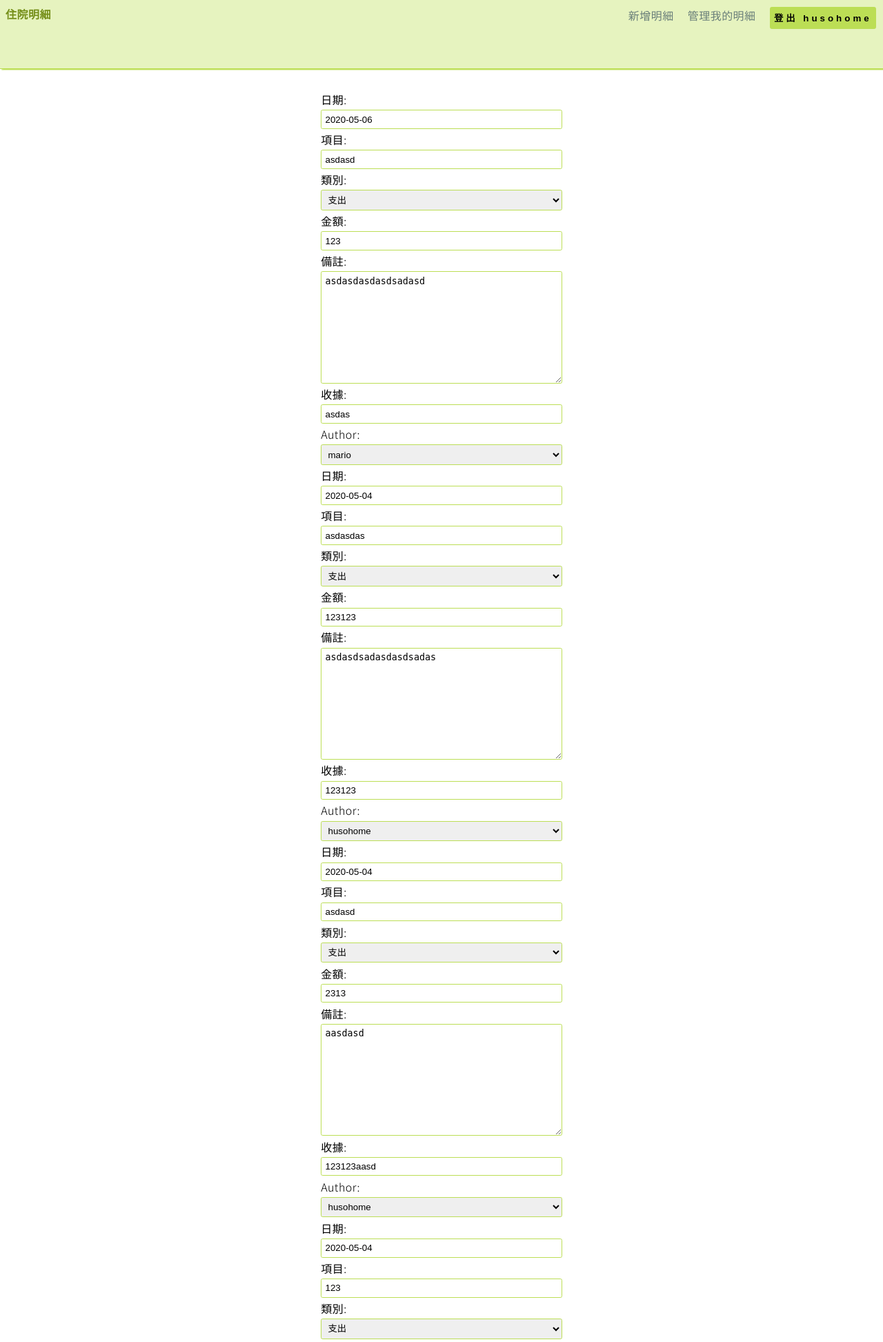
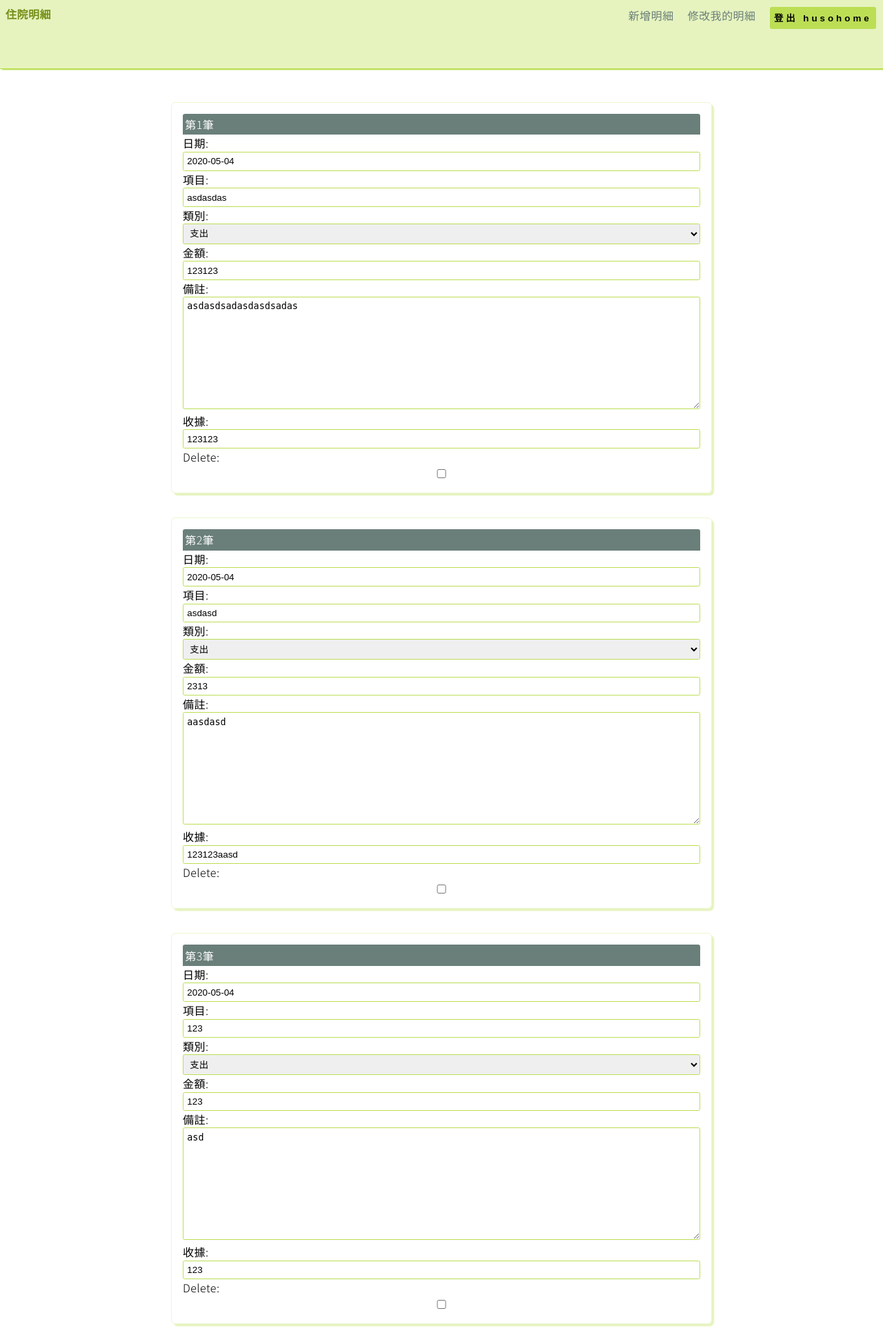
Before and after one commit to husohome/django-family-accounting, a Django app: page /accounting_entry/manage in a window 1280 px wide. Shown: the top 1945 px of the page at 69% size. Run offline with Django 3.2, Linux system fonts and the light colour scheme; a user stored in the database is signed in; data comes from the database, SQL or seed files in the repository; both versions use the stored data as it was after the commit.

Commit message:
can now edit all entries or just one

```diff
--- a/accounting_entry/forms.py
+++ b/accounting_entry/forms.py
@@ -1,4 +1,4 @@
-from django.forms import ModelForm, RadioSelect, modelformset_factory
+from django.forms import ModelForm, RadioSelect
 from .models import Entry
 
 def generate_choices():
@@ -15,9 +15,6 @@ class EntryForm(ModelForm):
         }
         localized_fields = ('pub_date',)
 
-
-EntryFormSet = modelformset_factory(Entry, fields='__all__', extra = 0)
-
 #class ItemForm(ModelForm):
 #    class Meta:
 #        model = Item
--- a/accounting_entry/static/accounting_entry/style.css
+++ b/accounting_entry/static/accounting_entry/style.css
@@ -78,7 +78,7 @@ nav ul {
     justify-content: space-evenly;
 }
 
-nav li, .card li {
+nav li, .card li, .manage-card li {
     display: block;
     list-style: none;
     padding: 10px;
@@ -102,23 +102,27 @@ nav li a {
     grid-area: main_container;
     display: flex;
     flex-wrap: wrap;
-    justify-content: space-evenly;
+    justify-content: space-around;
     grid-gap: 1.5em;
     padding: 2em;
 }
 
-.card {
+.card, .manage-card {
     box-shadow: .2em .2em .1em #e6f3bf;
     border: 1px solid #6a7f7a;
     padding: 0;
-    width: 10em;
 }
 
-.card ul, .detail ul {
+.card {
+    width: 10em;
+    overflow-wrap: break-word;
+}
+
+.card ul, .manage-card ul {
     display: block;
 }
 
-.card .tag, .detail .tag {
+.card .tag, .manage-card .tag {
     padding: .2em;
     border: 1px solid #6a7f7a;
     color: #6a7f7a;
@@ -126,13 +130,25 @@ nav li a {
     font-size: .7em;
 }
 
-.card .accentuated_tag, .detail .accentuated_tag {
+.accentuated_tag {
     background-color: #6a7f7a;
     color: white;
     max-width: 100%;
     border-radius: 0 0 .4em 0;
     padding: .2em;
     margin: 0;
+}
+
+.manage-card {
+    max-width: 49em;
+    margin: 1em auto;
+    border: 1px solid #ecf6d0;
+    padding: 1em;
+    border-radius: .4em;
+}
+
+.manage-card .accentuated_tag {
+    border-radius: .2em .2em 0 0;
 }
 
 form {
@@ -160,9 +176,6 @@ table, thead, th, tr, td {
     border-collapse: collapse;
     padding: 1px;
     border: 1px solid #ccc;
-    border-top: 0;
-    border-right: 0;
-    border-left: 0;
     margin: 0 auto;
 }
 
--- a/accounting_entry/templates/accounting_entry/detail.html
+++ b/accounting_entry/templates/accounting_entry/detail.html
@@ -2,11 +2,11 @@
 {% block title %} 明細 -- {{entry.item}} {% endblock title %}
 {% if error_message %} <p> <strong> {{error_message}} </strong> </p>  {% endif %}
 {% block content %}
-<div class = 'detail'>
+<div class = 'manage-card'>
     {% if entry.entry_type == 'out' %}
-    <span class = 'accentuated_tag'>支出: author</span>
+    <span class = 'accentuated_tag'>支出: {{ entry.author }}</span>
     {% else %}
-    <span class = 'accentuated_tag'>收入: author</span>
+    <span class = 'accentuated_tag'>收入: {{ entry.author }}</span>
     {% endif %}
     <ul>
         <li><span class = 'tag'>日期</span>
--- a/accounting_entry/templates/accounting_entry/manage_entries.html
+++ b/accounting_entry/templates/accounting_entry/manage_entries.html
@@ -1,10 +1,25 @@
 {% extends "base.html" %}
 {% block title %} 新增支出/收入明細 {% endblock title %}
 {% block content %}
-<form action='{% url "accounting_entry:manage" %}' method="post"  enctype="multipart/form-data">
+{% if f_len %}
+<form action='{% url "accounting_entry:manage" %}' method="POST">
     {% csrf_token %}
-    {{f}}
-    <input type="submit" value="確認後送出">
+    <input type = "hidden" name = "form-TOTAL_FORMS" value = "{{ f|length }}">
+    <input type = "hidden" name = "form-INITIAL_FORMS" value = "{{ f|length }}">
+    <input type = "hidden" name = "form-MAX_NUM_FORMS" value = "{{ f|length }}">
+    {% for form in f %}
+        <div class = 'manage-card'>
+            {% if edit_mode %}
+            <p  class="accentuated_tag"> 修改明細 </p>
+            {% else %}
+            <p  class="accentuated_tag"> 第{{ forloop.counter }}筆 </p>
+            {% endif %}
+            {{ form }}
+        </div>
+    {% endfor %}
+    <input type="submit" value="確認修改後送出">
 </form>
-
+{% else %}
+<p> 目前沒有你所po的明細，按此<a href="{% url 'accounting_entry:add' %}">新增明細</a>。</p>
+{% endif %}
 {% endblock content %}
--- a/accounting_entry/urls.py
+++ b/accounting_entry/urls.py
@@ -6,6 +6,7 @@ app_name = 'accounting_entry'
 urlpatterns = [
     path('', views.summary_page, name="homepage"),
     path('<int:entry_id>/', views.detail, name="detail"),
+    path('edit/<int:entry_id>', views.edit_entry, name="edit"),
     path('create', views.add_entry, name="add"),
     path('manage', views.manage_entries, name="manage")
 ]
--- a/accounting_entry/views.py
+++ b/accounting_entry/views.py
@@ -1,7 +1,9 @@
 from django.shortcuts import render, redirect
-from django.http import HttpResponse
+from django.http import HttpResponse, HttpResponseRedirect
+from django.urls import reverse
+from django.forms import modelformset_factory
 from .models import Entry
-from .forms import EntryForm, EntryFormSet
+from .forms import EntryForm
 import pandas as pd
 from django.contrib.auth.decorators import login_required
 
@@ -36,7 +38,29 @@ def summary_page(request):
 @login_required(login_url="users:login_user")
 def detail(request, entry_id):
     entry = Entry.objects.get(id=entry_id)
+    if entry.author == request.user:
+        return HttpResponseRedirect(reverse('accounting_entry:edit', args=(entry_id,)))
     return render(request, 'accounting_entry/detail.html', {'entry':entry})
+
+@login_required(login_url="users:login_user")
+def edit_entry(request, entry_id):
+    if request.user != Entry.objects.get(id=entry_id).author:
+        return HttpResponseRedirect(reverse('accounting_entry:detail', args=(entry_id,)))
+    else:
+        EntryFormSet = modelformset_factory(
+            Entry,
+            exclude = ('author', ),
+            extra = 0,
+            can_delete=True
+        )
+        if request.method == 'POST':
+            f = EntryFormSet(request.POST, queryset=Entry.objects.filter(author=request.user,id=entry_id))
+            if f.is_valid():
+                instances = f.save(commit=True)
+                return HttpResponseRedirect(reverse('accounting_entry:homepage'))
+        else:
+            f = EntryFormSet(queryset=Entry.objects.filter(author=request.user,id=entry_id))
+    return render(request, 'accounting_entry/manage_entries.html', {'f':f, 'f_len':len(f)>0, 'edit_mode':True})
 
 @login_required(login_url="users:login_user")
 def add_entry(request):
@@ -47,7 +71,7 @@ def add_entry(request):
             instance = f.save(commit=False)
             instance.author = request.user
             instance.save()
-            return redirect('accounting_entry:homepage')
+            return HttpResponseRedirect(reverse('accounting_entry:homepage'))
     else:
         #items = list(set([(e.item, e.item) for e in Entry.objects.all()]))
         #if len(items) == 0:
@@ -58,21 +82,29 @@ def add_entry(request):
         return render(request, 'accounting_entry/add_entry.html', {'f':f})
 
 # manage all instances --- maybe add user functionality
+@login_required(login_url="users:login_user")
 def manage_entries(request):
+    EntryFormSet = modelformset_factory(
+        Entry,
+        exclude = ('author', ),
+        extra = 0,
+        can_delete=True
+    )
     if request.method == 'POST':
-        f = EntryFormSet(request.POST)
+        f = EntryFormSet(request.POST, queryset=Entry.objects.filter(author=request.user).order_by('-pub_date'))
         if f.is_valid():
             # save article to db
-            instances = f.save(commit=False)
-            for instance in instances:
-                instance.author = request.user
-                instance.save()
-            return redirect('accounting_entry:homepage')
+            instances = f.save(commit=True)
+            #for instance in instances:
+            #    instance.author = request.user
+            #    instance.save()
+            return HttpResponseRedirect(reverse('accounting_entry:homepage'))
     else:
         #items = list(set([(e.item, e.item) for e in Entry.objects.all()]))
         #if len(items) == 0:
         #    items = [("新增","新增")]
-        f = EntryFormSet()
+        f = EntryFormSet(queryset=Entry.objects.filter(author=request.user).order_by('-pub_date'))
+
         #f.Meta.widgets = {"item": Select(choices = items)}
         #return HttpResponse(items)
-        return render(request, 'accounting_entry/manage_entries.html', {'f':f})
+    return render(request, 'accounting_entry/manage_entries.html', {'f':f, 'f_len':len(f)>0})
--- a/family_accounting/templates/base.html
+++ b/family_accounting/templates/base.html
@@ -25,7 +25,7 @@
         <nav>
             <ul>
                 <li><a href="{% url 'accounting_entry:add' %}">新增明細</a></li>
-                <li><a href="{% url 'accounting_entry:manage' %}">管理我的明細</a></li>
+                <li><a href="{% url 'accounting_entry:manage' %}">修改我的明細</a></li>
             {% if user.is_authenticated %}
             <li>
                 <form action = "{% url 'users:logout_user' %}" method="post">
--- a/users/urls.py
+++ b/users/urls.py
@@ -4,6 +4,8 @@ from . import views
 
 app_name = "users"
 
+# as this is family matter, I do not allow creating users.
+
 urlpatterns = [
     path('login/', views.login_user, name="login_user"),
     path('logout/', views.logout_user, name="logout_user"),
```
Also changed, not shown: users/templates/users/create_user.html (deleted, +0 -9 lines), db.sqlite3.
